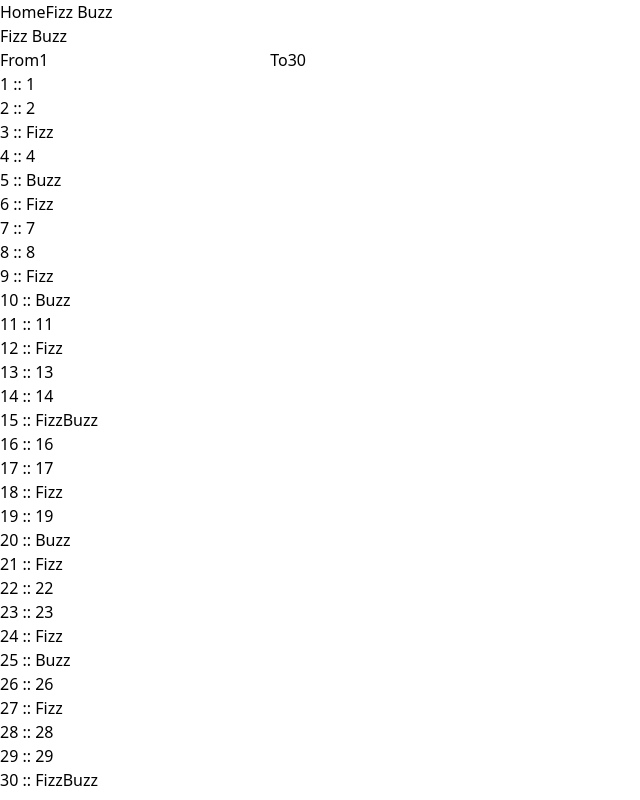
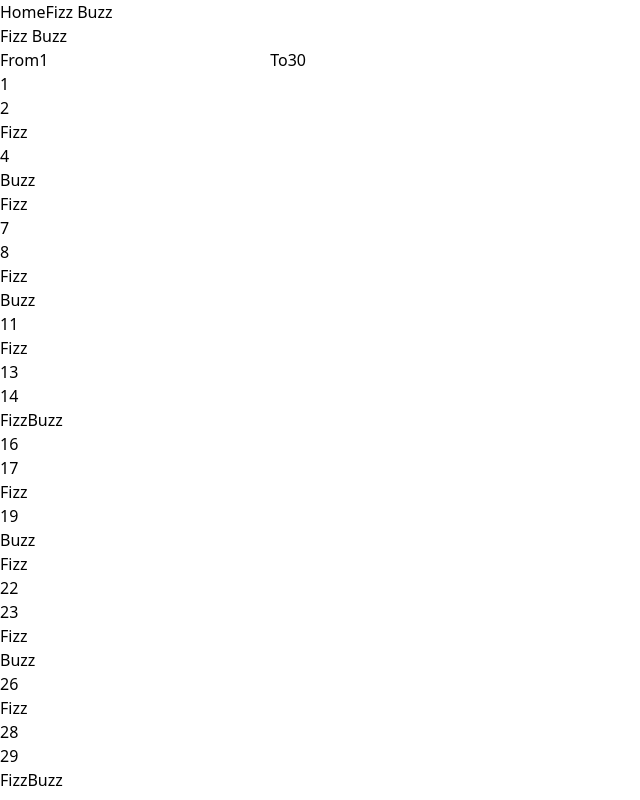
Before and after one commit to jonathanbrincat/easyjet.technical-assessment, a Vue app: page /fizz-buzz in a window 1280 px wide. Shown: the whole page, without its empty margins (0-640 px from the left). Built offline with nearby package versions, Linux system fonts and the light colour scheme.

Commit message:
tidy up and a sensible number range limit to prohibit runaway computations - these tasks seem to love promoting memory leaks

```diff
--- a/src/vue/components/FizzBuzz.vue
+++ b/src/vue/components/FizzBuzz.vue
@@ -14,7 +14,7 @@
 
     <ul>
       <li v-for="(number, index) in range" :key="index">
-        {{ number.value }} :: {{ number.verdict }}
+        {{ number.verdict }}
       </li>
     </ul>
   </div>
@@ -34,6 +34,14 @@ const state = reactive({
 const range = computed(() => {
   const collection = []
 
+  if (state.end - state.start > 10000) {
+    alert(
+      "Careful what you wish for! Sensible range restriction enforced to stop you running out of memory and your browser freaking out"
+    )
+
+    return []
+  }
+
   for (let i = state.start; i <= state.end; i++) {
     collection.push({
       value: i,
@@ -45,16 +53,6 @@ const range = computed(() => {
 })
 
 function fizzBuzz(n) {
-  // if (_.is(n).multipleOf(3) && _.is(n).multipleOf(5)) {
-  //   return "FizzBuzz"
-  // } else if (_.is(n).multipleOf(5)) {
-  //   return "Buzz"
-  // } else if (_.is(n).multipleOf(3)) {
-  //   return "Fizz"
-  // } else {
-  //   return n
-  // }
-
   switch (true) {
     case _.is(n).multipleOf(15):
       return 'FizzBuzz'
```
